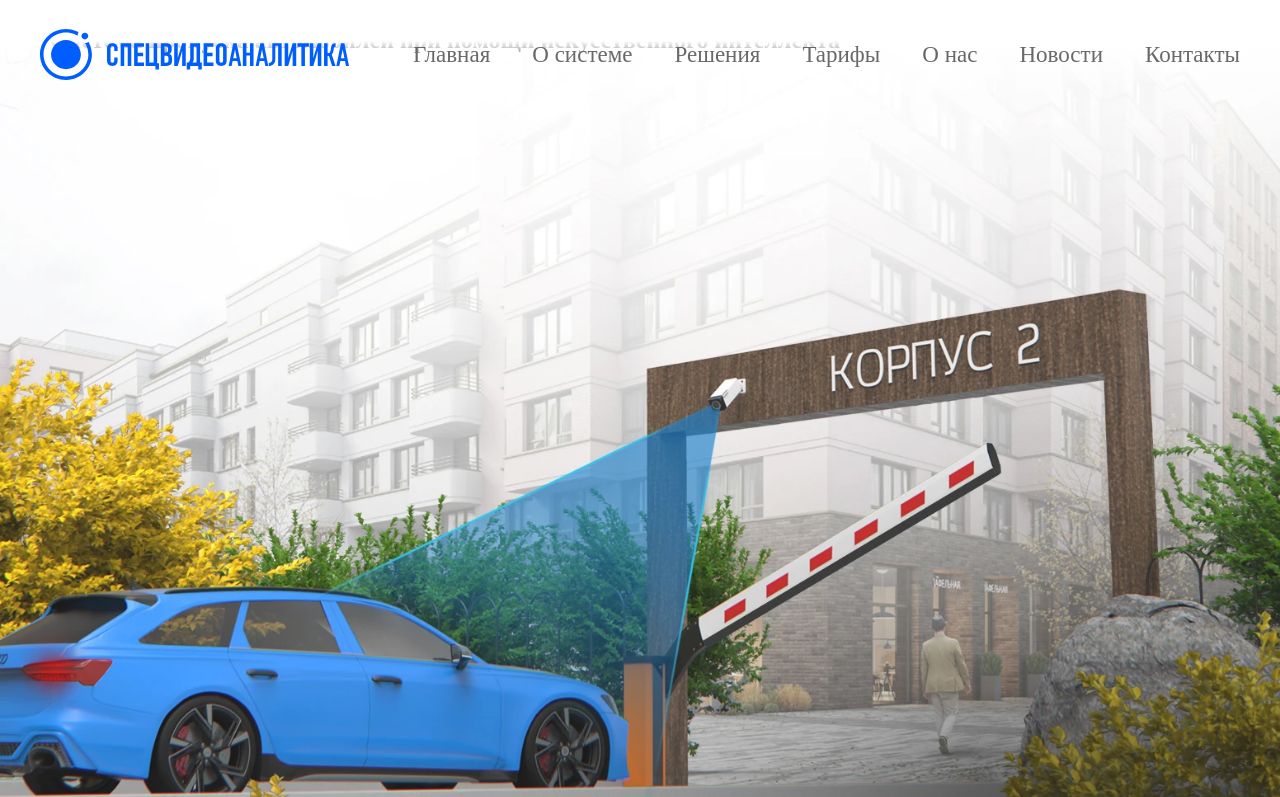
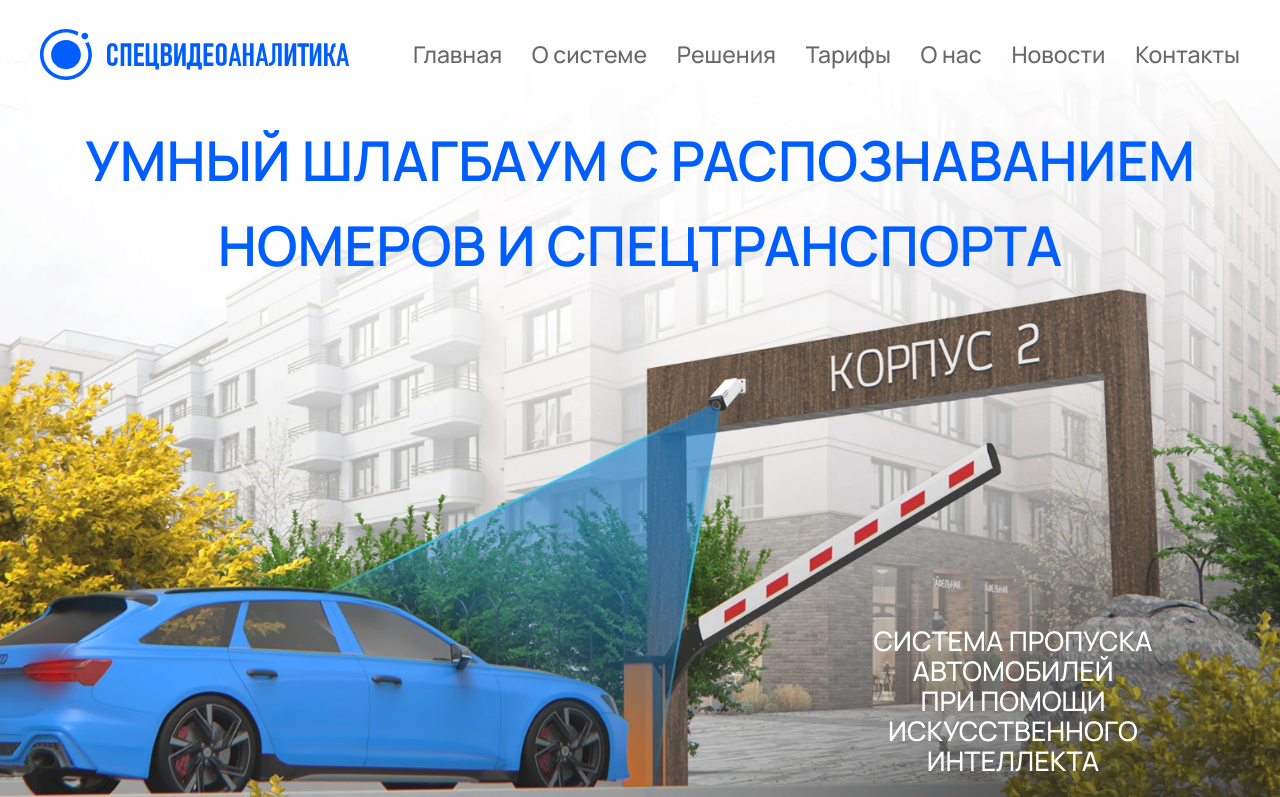
Before and after one commit to Bravenrl/specvideoanalytics, a website: page src/index.html in a window 1280 px wide. Shown: the top 797 px of the page. Drawn offline with nearby package versions, Linux system fonts and the light colour scheme; files that its build step writes are made by us from their sources.

Commit message:
add hero

```diff
--- a/src/index.html
+++ b/src/index.html
@@ -1,6 +1,6 @@
 <!doctype html>
-<html lang="ru">
-  <head class="boby">
+<html lang="ru" class="page">
+  <head>
     <meta charset="UTF-8" />
     <meta name="viewport" content="width=device-width, initial-scale=1.0" />
     <link rel="stylesheet" href="css/style.min.css" />
@@ -54,15 +54,14 @@
     </header>
     <main>
       <section class="hero">
-        <div class="container">
-          <div class="header__hero">
-            <h1 class="header__title">
-              Умный шлагбаум c распознаванием номеров и спецтранспорта
-            </h1>
-            <h2 class="header__subtitle">
-              Система пропуска автомобилей при помощи искусственного интеллекта
-            </h2>
-          </div>
+        <h1 class="hero__title">
+          Умный шлагбаум c&nbspраспознаванием <br />номеров и&nbspспецтранспорта
+        </h1>
+        <div class="hero__subtitle__container">
+          <h2 class="hero__subtitle">
+            Система пропуска автомобилей при&nbspпомощи искусственного
+            интеллекта
+          </h2>
         </div>
       </section>
       <section class="features">
--- a/src/scss/blocks/header.scss
+++ b/src/scss/blocks/header.scss
@@ -200,8 +200,12 @@ ul.menu__list {
     z-index: 3;
     flex-direction: row;
     flex-wrap: wrap;
-    gap: 5px;
+    column-gap: 5px;
     justify-content: space-between;
+  }
+
+  @include mixins.laptop {
+    column-gap: 10px;
   }
 }
 
@@ -224,6 +228,7 @@ ul.menu__list {
   width: 100%;
   padding: 30px 0;
   font-size: 1.875rem;
+  font-weight: 600;
   line-height: 1.563rem;
   color: vars.$color-primary;
   text-align: center;
@@ -231,7 +236,8 @@ ul.menu__list {
 
   @include mixins.tablet {
     padding: 10px 0;
-    font-size: 1rem;
+    font-size: 0.8rem;
+    font-weight: 500;
     color: vars.$color-secondary;
     text-transform: none;
   }
--- /dev/null
+++ b/src/scss/blocks/hero.scss
@@ -0,0 +1,150 @@
+@use './global/mixins';
+@use './global/vars';
+
+.hero {
+  display: flex;
+  flex-direction: column;
+  gap: 3.438rem;
+  width: 100%;
+  max-width: vars.$max-content-width;
+  min-height: 50rem;
+  padding: 7.375rem 0.938rem 1.5rem;
+  margin: 0 auto;
+  background-image: image-set(
+    url('../img/hero-bg-mobile.webp') type('image/webp'),
+    url('../img/hero-bg-mobile.jpg') type('image/jpeg')
+  );
+
+  background-repeat: no-repeat;
+  background-position: bottom center;
+  background-size: cover;
+  @media (min-resolution: 2dppx) {
+    background-image: image-set(
+      url('../img/hero-bg-mobile@x2.webp') type('image/webp'),
+      url('../img/hero-bg-mobile@x2.jpg') type('image/jpeg')
+    );
+  }
+
+  @include mixins.phone {
+    background-image: image-set(
+      url('../img/hero-bg-laptop.webp') type('image/webp'),
+      url('../img/hero-bg-laptop.jpg') type('image/jpeg')
+    );
+    @media (min-resolution: 2dppx) {
+      background-image: image-set(
+        url('../img/hero-bg-laptop@x2.webp') type('image/webp'),
+        url('../img/hero-bg-laptop@x2.jpg') type('image/jpeg')
+      );
+    }
+    background-size: 110% auto;
+  }
+
+  @include mixins.tablet {
+    align-items: center;
+    justify-content: space-between;
+    padding-right: 2.5rem;
+    padding-left: 2.5rem;
+    background-size: cover;
+  }
+
+  @include mixins.laptop {
+    background-image: image-set(
+      url('../img/hero-bg-desktop.webp') type('image/webp'),
+      url('../img/hero-bg-desktop.jpg') type('image/jpeg')
+    );
+    @media (min-resolution: 2dppx) {
+      background-image: image-set(
+        url('../img/hero-bg-desktop@x2.webp') type('image/webp'),
+        url('../img/hero-bg-desktop@x2.jpg') type('image/jpeg')
+      );
+    }
+  }
+
+  @include mixins.desktop {
+    min-height: 60.625rem;
+    padding: 11.5rem 3.125rem 3.063rem;
+  }
+
+  @include mixins.bigScreen {
+    padding: 8.875rem 13.125rem 1.875rem;
+  }
+}
+
+.hero__title {
+  font-size: 1.7rem;
+  font-weight: 700;
+  line-height: 2.5rem;
+  color: vars.$color-primary;
+  text-align: center;
+  text-transform: uppercase;
+  transition: opacity 0.2s ease;
+
+  @include mixins.phone {
+    font-size: 1.938rem;
+  }
+
+  @include mixins.smallLaptop {
+    font-size: 2.813rem;
+    font-weight: 600;
+    line-height: 5.313rem;
+  }
+
+  @include mixins.laptop {
+    font-size: 3.438rem;
+  }
+
+  @include mixins.desktop {
+    font-size: 4.313rem;
+  }
+
+  @include mixins.bigScreen {
+    font-size: 4.563rem;
+  }
+}
+
+.hero__subtitle__container {
+  max-width: 20.625rem;
+  margin: 0 auto;
+  transition: opacity 0.2s ease;
+  @include mixins.onlyPhone {
+    padding: 0.688rem 0.875rem;
+    background-color: vars.$color-primary;
+    border-radius: 13px;
+  }
+
+  @include mixins.tablet {
+    max-width: 18.5rem;
+    margin-right: 4.938rem;
+    margin-left: auto;
+  }
+
+  @include mixins.desktop {
+    max-width: 37.938rem;
+    margin-right: 0;
+  }
+
+  @include mixins.bigScreen {
+    max-width: 34.688rem;
+    margin-right: 4.063rem;
+  }
+}
+
+.hero__subtitle {
+  font-size: 1.25rem;
+  font-weight: 600;
+  line-height: 1.563rem;
+  color: vars.$color-white;
+  text-align: center;
+  text-transform: uppercase;
+
+  @include mixins.smallLaptop {
+    font-size: 1.688rem;
+    font-weight: 500;
+    line-height: 1.875rem;
+  }
+
+  @include mixins.desktop {
+    font-size: 2.188rem;
+    line-height: 3rem;
+  }
+}
--- a/src/scss/global/fonts.scss
+++ b/src/scss/global/fonts.scss
@@ -1,7 +1,7 @@
 @font-face {
   font-family: 'Manrope';
   font-style: normal;
-  font-weight: 400;
+  font-weight: 400; //Regular
   src: url('../fonts/manrope-v15-cyrillic_latin-regular.woff2') format('woff2');
   font-display: swap;
 }
@@ -10,7 +10,7 @@
 @font-face {
   font-family: 'Manrope';
   font-style: normal;
-  font-weight: 500;
+  font-weight: 500; //Medium
   src: url('../fonts/manrope-v15-cyrillic_latin-500.woff2') format('woff2');
   font-display: swap;
 }
@@ -19,7 +19,7 @@
 @font-face {
   font-family: 'Manrope';
   font-style: normal;
-  font-weight: 600;
+  font-weight: 600; //SemiBold
   src: url('../fonts/manrope-v15-cyrillic_latin-600.woff2') format('woff2');
   font-display: swap;
 }
@@ -28,7 +28,7 @@
 @font-face {
   font-family: 'Manrope';
   font-style: normal;
-  font-weight: 700;
+  font-weight: 700; //Bold
   src: url('../fonts/manrope-v15-cyrillic_latin-700.woff2') format('woff2');
   font-display: swap;
 }
@@ -37,7 +37,7 @@
 @font-face {
   font-family: 'Manrope';
   font-style: normal;
-  font-weight: 800;
+  font-weight: 800; //ExtraBold
   src: url('../fonts/manrope-v15-cyrillic_latin-800.woff2') format('woff2');
   font-display: swap;
 }
--- a/src/scss/global/global.scss
+++ b/src/scss/global/global.scss
@@ -2,7 +2,9 @@
 @use './vars';
 
 .page {
-  height: 100dvh;
+  min-height: 100dvh;
+  font-family: 'Manrope', sans-serif;
+  font-weight: 400;
 }
 
 .visually-hidden {
--- a/src/scss/global/mixins.scss
+++ b/src/scss/global/mixins.scss
@@ -1,7 +1,7 @@
 $breakpoint-xxs: 300px;
 $breakpoint-xs: 376px;
 $breakpoint-sm: 769px;
-$breakpoint-pre-md: 886px;
+$breakpoint-pre-md: 987px;
 $breakpoint-md: 1200px;
 $breakpoint-lg: 1600px;
 $breakpoint-xl: 1920px;
@@ -25,7 +25,7 @@ $breakpoint-xl: 1920px;
 }
 
 @mixin smallLaptop {
-  @media only screen and (min-width: 886px) {
+  @media only screen and (min-width: $breakpoint-pre-md) {
     @content;
   }
 }
--- a/src/scss/style.scss
+++ b/src/scss/style.scss
@@ -5,65 +5,14 @@
 @use './global/global';
 @use './global/keyframes';
 @use './blocks/header';
+@use './blocks/hero';
 
 body.menu--active {
   @include mixins.onlyPhone {
     overflow: hidden;
+    .hero__subtitle__container,
+    .hero__title {
+      opacity: 0;
+    }
   }
 }
-
-.hero {
-  width: 100%;
-  max-width: vars.$max-content-width;
-  min-height: 50rem;
-  margin: 0 auto;
-  background-image: image-set(
-    url('../img/hero-bg-mobile.webp') type('image/webp'),
-    url('../img/hero-bg-mobile.jpg') type('image/jpeg')
-  );
-  @media (min-resolution: 2dppx) {
-    background-image: image-set(
-      url('../img/hero-bg-mobile@x2.webp') type('image/webp'),
-      url('../img/hero-bg-mobile@x2.jpg') type('image/jpeg')
-    );
-  }
-
-  background-repeat: no-repeat;
-  background-position: bottom center;
-  background-size: cover;
-
-  @include mixins.phone {
-    background-image: image-set(
-      url('../img/hero-bg-laptop.webp') type('image/webp'),
-      url('../img/hero-bg-laptop.jpg') type('image/jpeg')
-    );
-    @media (min-resolution: 2dppx) {
-      background-image: image-set(
-        url('../img/hero-bg-laptop@x2.webp') type('image/webp'),
-        url('../img/hero-bg-laptop@x2.jpg') type('image/jpeg')
-      );
-    }
-    background-size: 110% auto;
-  }
-
-  @include mixins.tablet {
-    background-size: cover;
-  }
-
-  @include mixins.laptop {
-    background-image: image-set(
-      url('../img/hero-bg-desktop.webp') type('image/webp'),
-      url('../img/hero-bg-desktop.jpg') type('image/jpeg')
-    );
-    @media (min-resolution: 2dppx) {
-      background-image: image-set(
-        url('../img/hero-bg-desktop@x2.webp') type('image/webp'),
-        url('../img/hero-bg-desktop@x2.jpg') type('image/jpeg')
-      );
-    }
-  }
-
-  @include mixins.desktop {
-    min-height: 60.625rem;
-  }
-}
```
